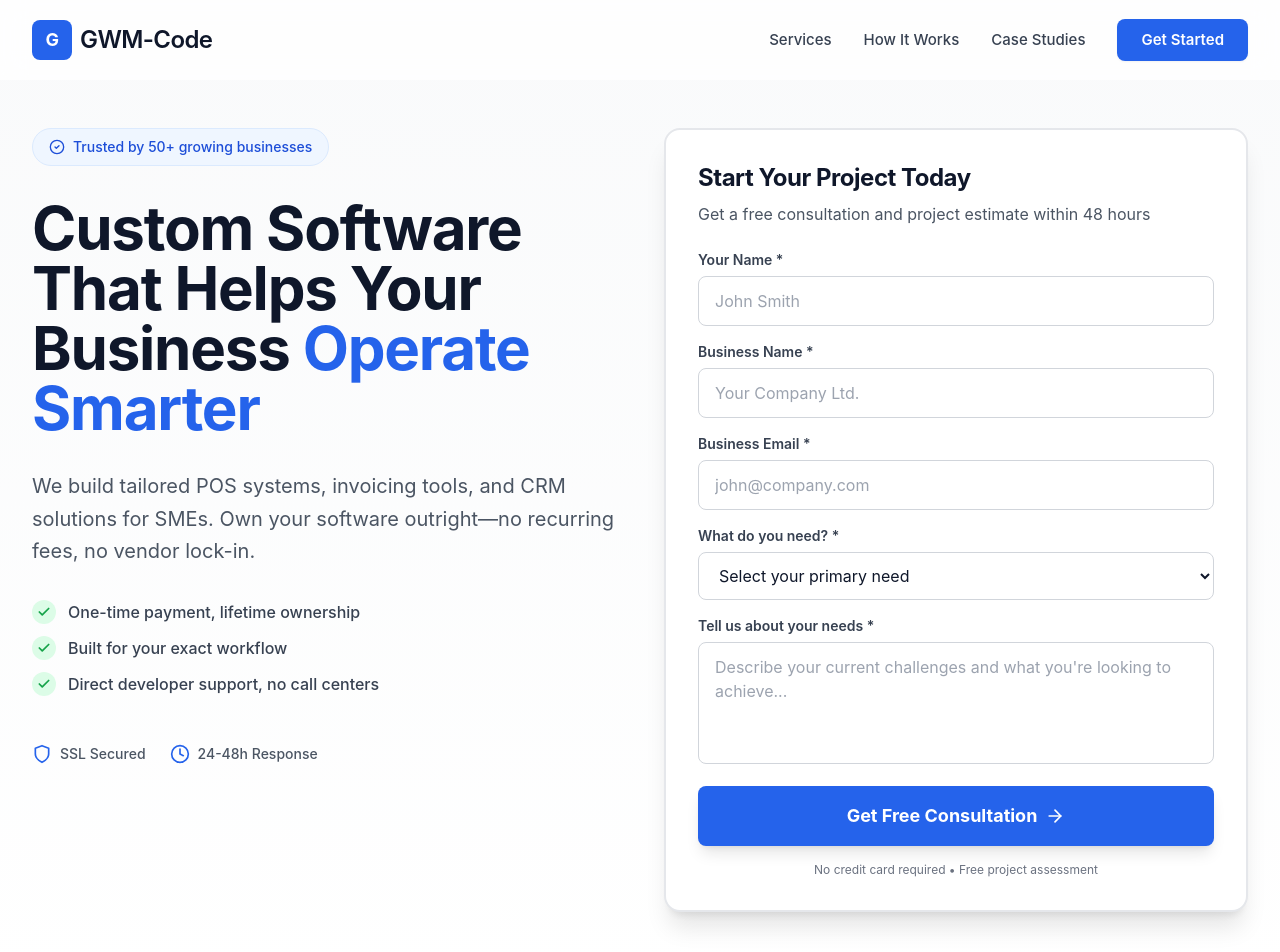
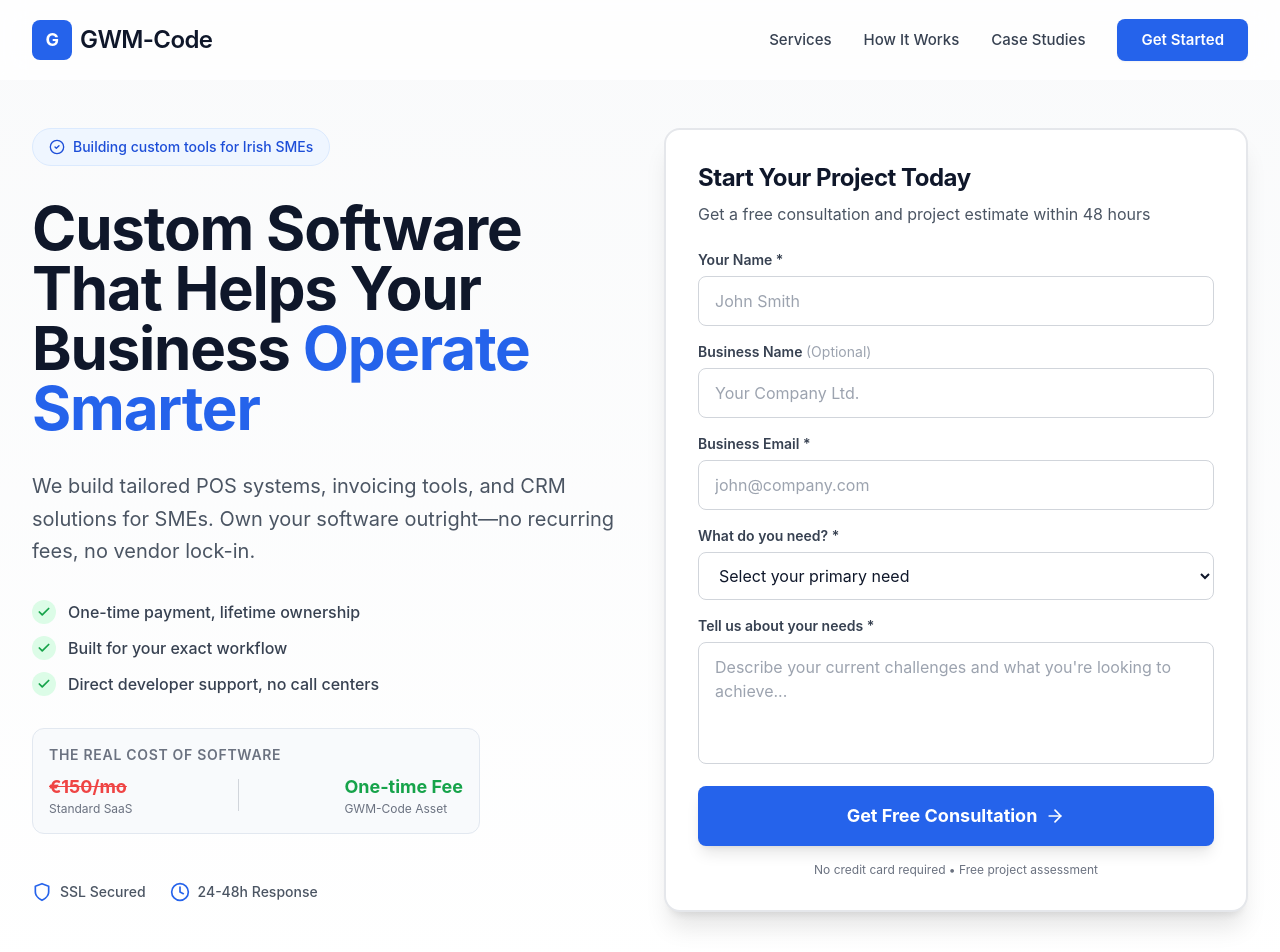
Before and after one commit to gwm-code/gwmcodewebpage, a Next.js app: page / in a window 1280 px wide. Shown: the top 952 px of the page. Built offline with nearby package versions, Linux system fonts and the light colour scheme.

Commit message:
Fix: Pass form state props to HeroSection

```diff
--- a/app/page.jsx
+++ b/app/page.jsx
@@ -4,7 +4,7 @@ import { useState, useEffect, useRef } from 'react';
 import { motion, useInView } from 'framer-motion';
 import {
   CreditCard, FileText, Users, Menu, X, Check, ArrowRight,
-  Shield, Zap, Clock, CheckCircle2, Star
+  Shield, Zap, Clock, CheckCircle2
 } from 'lucide-react';
 
 // Animation variants
@@ -145,9 +145,10 @@ function HeroSection({ onSubmit, formData, handleChange, isSubmitting, submitErr
         <div className="grid lg:grid-cols-2 gap-12 items-start">
           <div className="space-y-8">
             <AnimatedSection>
+              {/* UPDATED: Localized Trust Badge */}
               <div className="inline-flex items-center gap-2 bg-blue-50 border border-blue-100 rounded-full px-4 py-2 text-sm font-medium text-blue-700">
                 <CheckCircle2 size={16} />
-                <span>Trusted by 50+ growing businesses</span>
+                <span>Building custom tools for Irish SMEs</span>
               </div>
             </AnimatedSection>
 
@@ -179,6 +180,24 @@ function HeroSection({ onSubmit, formData, handleChange, isSubmitting, submitErr
                     <span className="text-gray-700 font-medium">{benefit}</span>
                   </div>
                 ))}
+              </div>
+            </AnimatedSection>
+
+            {/* NEW: Pricing Comparison Hook */}
+            <AnimatedSection delay={0.35}>
+              <div className="mt-8 bg-slate-50 border border-slate-200 rounded-xl p-4 max-w-md">
+                <div className="text-sm font-semibold text-gray-500 mb-2 uppercase tracking-wider">The Real Cost of Software</div>
+                <div className="flex items-center justify-between gap-4">
+                  <div>
+                    <div className="text-red-500 font-bold line-through text-lg">€150/mo</div>
+                    <div className="text-xs text-gray-500">Standard SaaS</div>
+                  </div>
+                  <div className="h-8 w-px bg-gray-300"></div>
+                  <div>
+                    <div className="text-green-600 font-bold text-lg">One-time Fee</div>
+                    <div className="text-xs text-gray-500">GWM-Code Asset</div>
+                  </div>
+                </div>
               </div>
             </AnimatedSection>
 
@@ -224,9 +243,10 @@ function HeroSection({ onSubmit, formData, handleChange, isSubmitting, submitErr
                   />
                 </div>
 
+                {/* UPDATED: Optional Business Name */}
                 <div>
                   <label htmlFor="businessName" className="block text-sm font-semibold text-gray-700 mb-1.5">
-                    Business Name *
+                    Business Name <span className="text-gray-400 font-normal">(Optional)</span>
                   </label>
                   <input
                     type="text"
@@ -234,7 +254,6 @@ function HeroSection({ onSubmit, formData, handleChange, isSubmitting, submitErr
                     name="businessName"
                     value={formData.businessName}
                     onChange={handleChange}
-                    required
                     className="w-full px-4 py-3 border border-gray-300 rounded-lg focus:outline-none focus:ring-2 focus:ring-blue-500 focus:border-transparent transition-all"
                     placeholder="Your Company Ltd."
                   />
@@ -537,59 +556,6 @@ function CaseStudiesSection() {
   );
 }
 
-// Testimonials
-function TestimonialsSection() {
-  const testimonials = [
-    {
-      quote: "GWM-Code built exactly what we needed. No bloatware, no monthly fees. It just works.",
-      author: "Sarah Mitchell",
-      role: "Owner",
-      company: "Mitchell's Hardware",
-      rating: 5
-    },
-    {
-      quote: "Best investment we made. The custom invoicing system paid for itself in 6 months by eliminating our SaaS subscriptions.",
-      author: "James Chen",
-      role: "Finance Director",
-      company: "Chen & Associates",
-      rating: 5
-    }
-  ];
-
-  return (
-    <section className="py-24 bg-white">
-      <div className="max-w-7xl mx-auto px-6 lg:px-8">
-        <AnimatedSection className="text-center mb-16">
-          <h2 className="text-4xl md:text-5xl font-bold text-slate-900 mb-4">
-            What Our Clients Say
-          </h2>
-        </AnimatedSection>
-
-        <div className="grid md:grid-cols-2 gap-8">
-          {testimonials.map((testimonial, index) => (
-            <AnimatedSection key={index} delay={index * 0.1}>
-              <div className="bg-gray-50 rounded-xl p-8 border border-gray-200">
-                <div className="flex gap-1 mb-4">
-                  {[...Array(testimonial.rating)].map((_, i) => (
-                    <Star key={i} size={20} className="fill-yellow-400 text-yellow-400" />
-                  ))}
-                </div>
-                <p className="text-lg text-gray-700 mb-6 leading-relaxed italic">
-                  "{testimonial.quote}"
-                </p>
-                <div>
-                  <div className="font-bold text-slate-900">{testimonial.author}</div>
-                  <div className="text-sm text-gray-600">{testimonial.role}, {testimonial.company}</div>
-                </div>
-              </div>
-            </AnimatedSection>
-          ))}
-        </div>
-      </div>
-    </section>
-  );
-}
-
 // Final CTA
 function FinalCTASection({ onGetStarted }) {
   return (
@@ -628,7 +594,10 @@ function Footer() {
             <div className="w-10 h-10 bg-blue-600 rounded-lg flex items-center justify-center">
               <span className="text-white font-bold text-lg">G</span>
             </div>
-            <span className="text-xl font-semibold text-white">GWM-Code</span>
+            <div>
+              <span className="text-xl font-semibold text-white block">GWM-Code</span>
+              <span className="text-xs text-gray-500">Built in Wexford, Ireland 🇮🇪</span>
+            </div>
           </div>
 
           <div className="flex items-center gap-6 text-sm">
@@ -641,8 +610,9 @@ function Footer() {
             </a>
           </div>
 
-          <div className="text-sm">
-            © {new Date().getFullYear()} GWM-Code. All rights reserved.
+          <div className="text-sm text-center md:text-right">
+            <p>© {new Date().getFullYear()} GWM-Code.</p>
+            <p className="text-xs text-gray-600 mt-1">GWM-Code is a trading name of Tapio [Lastname].<br/>Registered in Wexford, Ireland.</p>
           </div>
         </div>
       </div>
@@ -726,7 +696,7 @@ export default function GWMCodeLanding() {
       <ServicesSection />
       <ProcessSection />
       <CaseStudiesSection />
-      <TestimonialsSection />
+      {/* TestimonialsSection removed as requested */}
       <FinalCTASection onGetStarted={scrollToTop} />
       <Footer />
 
```
